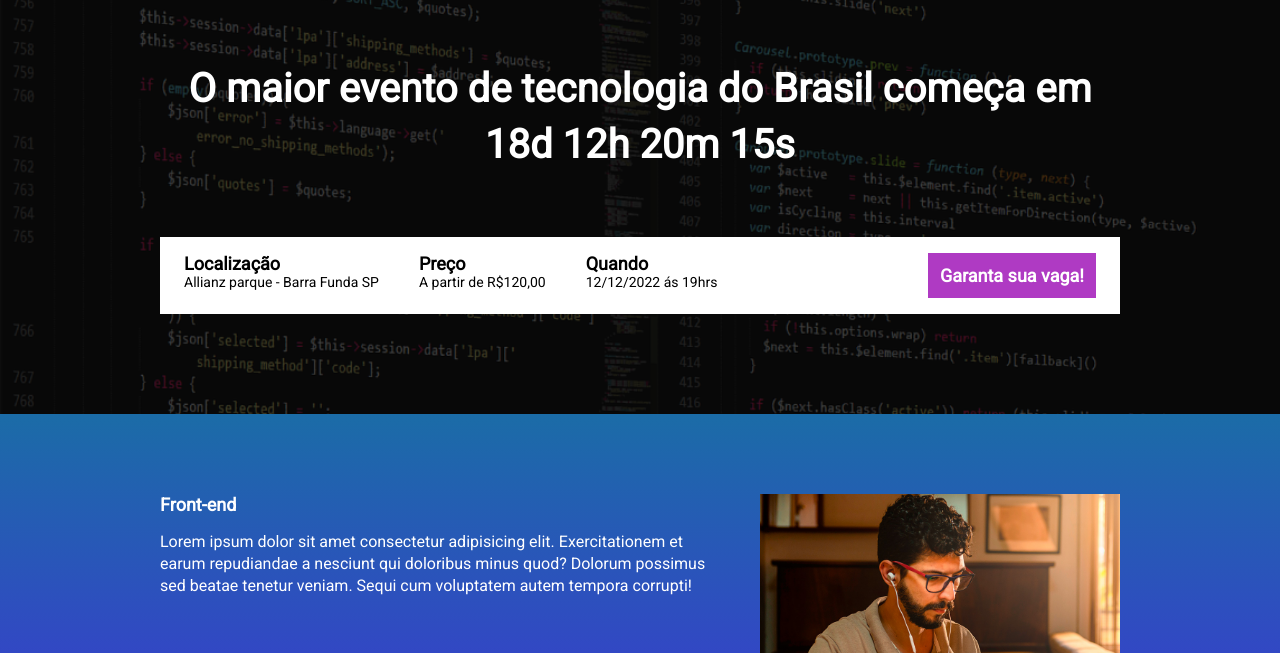
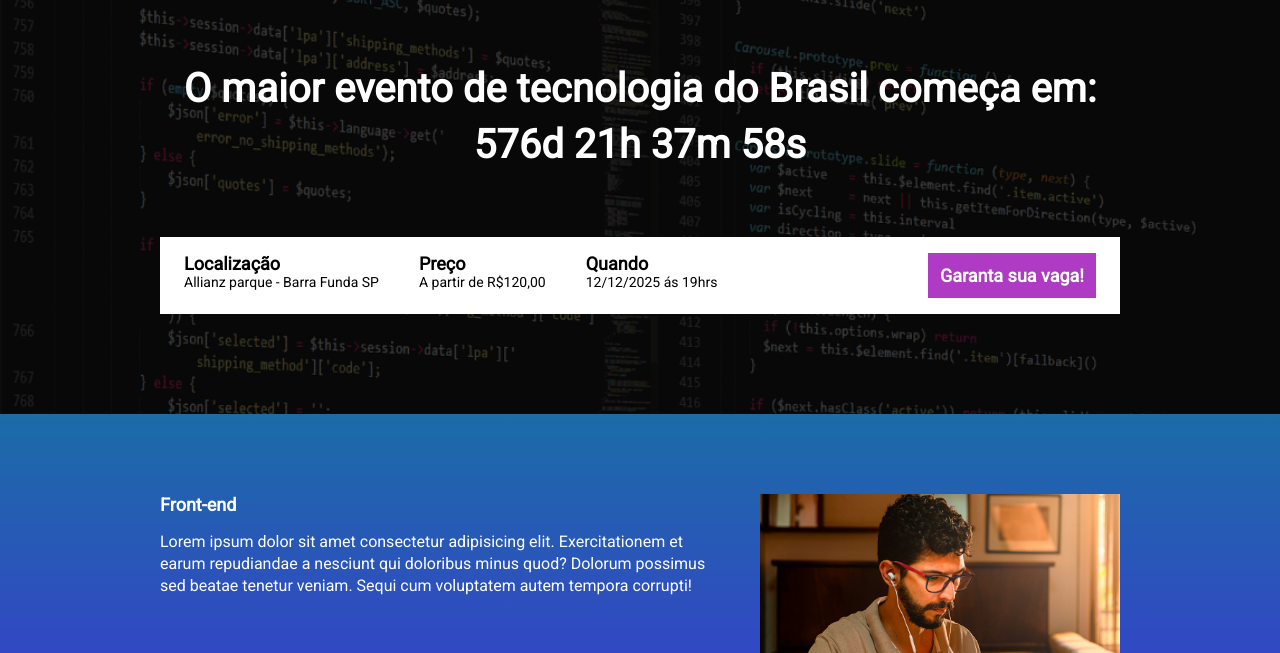
Before and after one commit to DEV-Gabriel7/lp_evento, a website built with Parcel: page src/index.html in a window 1280 px wide. Shown: the part 147-800 px from the top of the page. Built offline with nearby package versions, Linux system fonts and the light colour scheme.

Commit message:
Criando a contagem regressiva

```diff
--- a/package.json
+++ b/package.json
@@ -3,6 +3,7 @@
   "version": "1.0.0",
   "scripts": {
     "dev": "parcel src/index.html src/scripts/main.js src/styles/main.scss",
+    "build": "parcel build src/index.html",
     "test": "echo \"Error: no test specified\" && exit 1"
   },
   "keywords": [],
@@ -12,6 +13,7 @@
   "devDependencies": {
     "@parcel/transformer-sass": "^2.14.4",
     "parcel": "^2.14.4",
-    "sharp": "^0.33.5"
+    "sharp": "^0.33.5",
+    "svgo": "^3.3.2"
   }
 }
--- a/src/index.html
+++ b/src/index.html
@@ -15,7 +15,7 @@
         <div class="container">
             <img class="hero__logo" src="./images/ebac_logo.svg" alt="EBAC">
             <p class="hero__text">
-                O maior evento de tecnologia do Brasil começa em 18d 12h 20m 15s
+                O maior evento de tecnologia do Brasil começa em: <span id="contador"></span>
             </p>
             <div class="infos-bar">
                 <ul class="infos-bar__infos">
@@ -29,7 +29,7 @@
                     </li>
                     <li class="infos-bar__infos__item">
                         <b>Quando</b>
-                        12/12/2022 ás 19hrs
+                        12/12/2025 ás 19hrs
                     </li>
                 </ul>
                 <a  href="#" class="button button--primary">
@@ -54,12 +54,12 @@
     <section class="event event--ux-ui event--image-left">
         <div class="container" data-aos="fade-down-left">
             <div class="event__details">
-                <h2 class="event__details__title">UI/UX  </h2>
+                <h2 class="event__details__title">UI/UX</h2>
                 <p class="event__details__description">
                     Lorem ipsum dolor sit amet consectetur adipisicing elit. Exercitationem et earum repudiandae a nesciunt qui doloribus minus quod? Dolorum possimus sed beatae tenetur veniam. Sequi cum voluptatem autem tempora corrupti!
                 </p>
             </div>
-            <img class="event__image" src="./images/frontend.png" alt="Front-end">
+            <img class="event__image" src="./images/ui-ux.png" alt="Front-end">
         </div>
     </section>
 
@@ -71,7 +71,7 @@
                     Lorem ipsum dolor sit amet consectetur adipisicing elit. Exercitationem et earum repudiandae a nesciunt qui doloribus minus quod? Dolorum possimus sed beatae tenetur veniam. Sequi cum voluptatem autem tempora corrupti!
                 </p>
             </div>
-            <img class="event__image" src="./images/frontend.png" alt="Front-end">
+            <img class="event__image" src="./images/data.png" alt="Front-end">
         </div>
     </section>
 
@@ -83,7 +83,7 @@
                     Lorem ipsum dolor sit amet consectetur adipisicing elit. Exercitationem et earum repudiandae a nesciunt qui doloribus minus quod? Dolorum possimus sed beatae tenetur veniam. Sequi cum voluptatem autem tempora corrupti!
                 </p>
             </div>
-            <img class="event__image" src="./images/frontend.png" alt="Front-end">
+            <img class="event__image" src="./images/backend.png" alt="Front-end">
         </div>
     </section>
 
--- a/src/scripts/main.js
+++ b/src/scripts/main.js
@@ -1 +1,28 @@
 AOS.init();
+
+const dataEvento = new Date("Dec 12, 2026 19:00:00");
+const TimeStampEvento = dataEvento.getTime();
+
+const contaAsHoras = setInterval (function () {
+    const agora = new Date();
+    const timeStampAtual = agora.getTime();
+
+    const distanciaAteEvento = TimeStampEvento -  timeStampAtual;
+
+    const diasEmMs = 1000 * 60 * 60 * 24;
+    const horaEmMs = 1000 * 60 * 60;
+    const MinutosEmMs = 1000 * 60;
+
+    const diasAteoEvento = Math.floor(distanciaAteEvento / diasEmMs);
+    const horasAteOEvento = Math.floor((distanciaAteEvento % diasEmMs) / horaEmMs);
+    const minutosAteoEvento = Math.floor((distanciaAteEvento % horaEmMs) / MinutosEmMs);
+    const segundosAteOEvento = Math.floor((distanciaAteEvento % MinutosEmMs) / 1000);
+
+    document.getElementById("contador").innerHTML = `${diasAteoEvento}d ${horasAteOEvento}h ${minutosAteoEvento}m ${segundosAteOEvento}s`;
+
+    if(distanciaAteEvento < 0) {
+        clearInterval(contaAsHoras);
+        document.getElementById("contador").innerHTML = `Evento expirado!!`;
+    }
+
+}, 1000);
```
Also changed, not shown: 1 other file.
